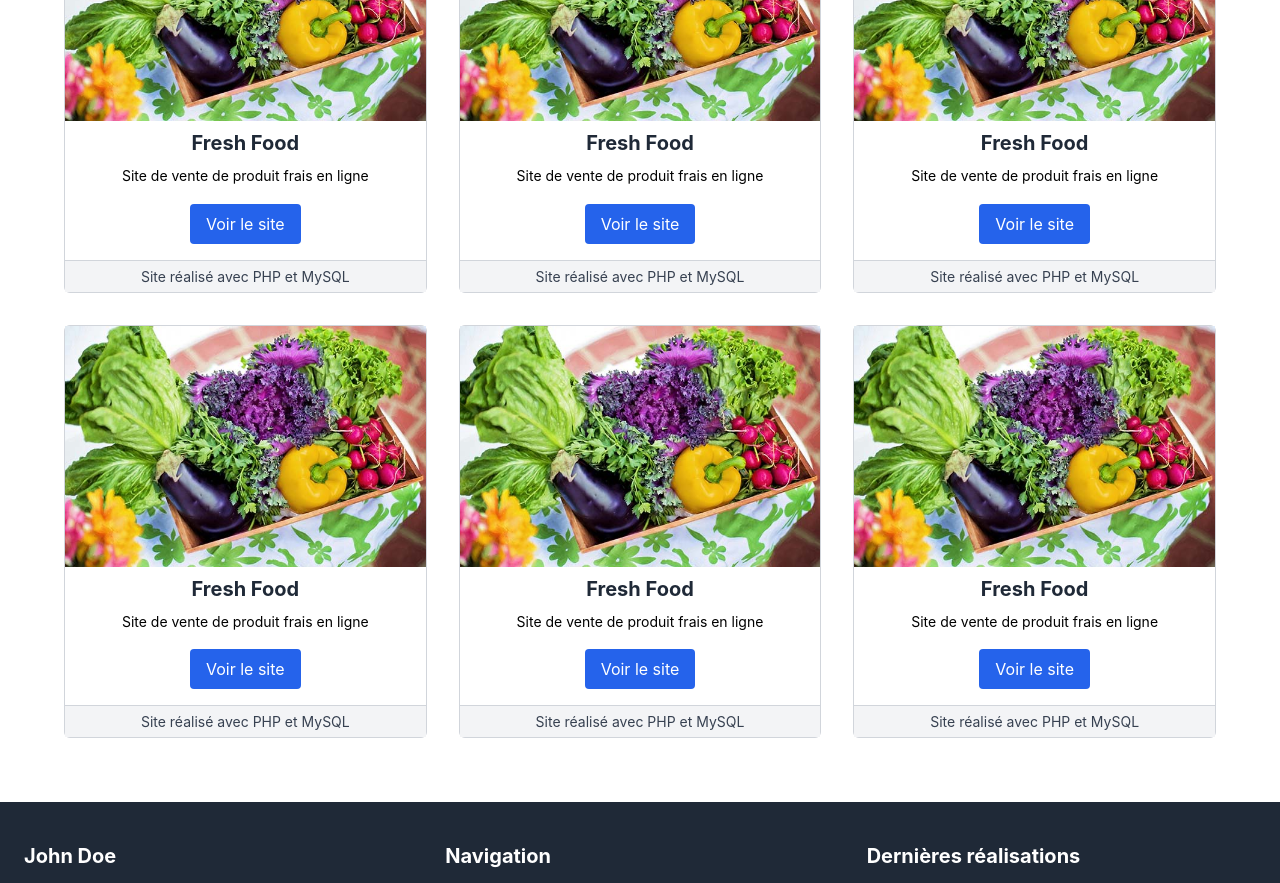
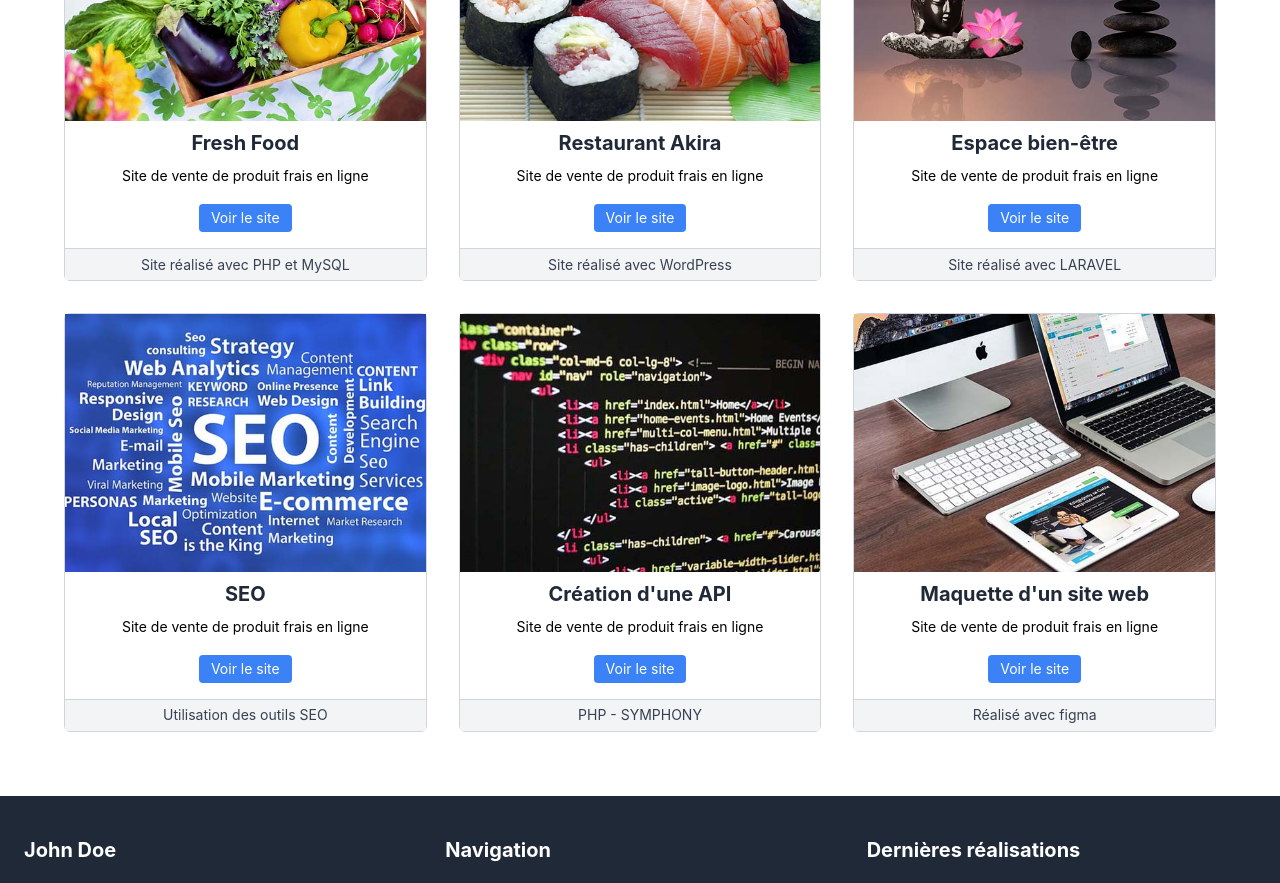
Before and after one commit to DylanPEUA/projet_react, a React (Create React App) app: page /portfolio in a window 1280 px wide. Shown: the part 600-1483 px from the top of the page. Built offline with nearby package versions, Linux system fonts and the light colour scheme.

Commit message:
Page portfolio finalisé

```diff
--- a/src/components/real_portfolio.js
+++ b/src/components/real_portfolio.js
@@ -1,143 +1,79 @@
 import React from 'react';
 
+const portfolioItems = [
+  {
+    title: 'Fresh Food',
+    description: 'Site de vente de produit frais en ligne',
+    imgSrc: '/img/portfolio/fresh-food.jpg',
+    footer: 'Site réalisé avec PHP et MySQL',
+  },
+  {
+    title: 'Restaurant Akira',
+    description: 'Site de vente de produit frais en ligne',
+    imgSrc: '/img/portfolio/restaurant-japonais.jpg',
+    footer: 'Site réalisé avec WordPress',
+  },
+  {
+    title: 'Espace bien-être',
+    description: 'Site de vente de produit frais en ligne',
+    imgSrc: '/img/portfolio/espace-bien-etre.jpg',
+    footer: 'Site réalisé avec LARAVEL',
+  },
+  {
+    title: 'SEO',
+    description: 'Site de vente de produit frais en ligne',
+    imgSrc: '/img/portfolio/seo.jpg',
+    footer: 'Utilisation des outils SEO',
+  },
+  {
+    title: 'Création d\'une API',
+    description: 'Site de vente de produit frais en ligne',
+    imgSrc: '/img/portfolio/coder.jpg',
+    footer: 'PHP - SYMPHONY',
+  },
+  {
+    title: 'Maquette d\'un site web',
+    description: 'Site de vente de produit frais en ligne',
+    imgSrc: '/img/portfolio/screens.jpg',
+    footer: 'Réalisé avec figma',
+  },
+];
+
+function PortfolioCard({ title, description, imgSrc, footer }) {
+  return (
+    <div className="border border-gray-300 rounded-md">
+      <div className="flex flex-col items-center justify-center text-white">
+        <img
+          src={imgSrc}
+          alt={title}
+          className="w-auto h-auto max-w-full"
+          style={{ maxWidth: '100%', height: 'auto' }}
+        />
+      </div>
+      <h3 className="text-xl font-bold text-gray-800 mt-2 mb-2">{title}</h3>
+      <p className="text-black text-sm leading-relaxed mb-4">{description}</p>
+      <button className="bg-blue-500 hover:bg-blue-600 text-white text-sm py-1 px-3 rounded mb-4">
+        Voir le site
+      </button>
+      <div className="border-t border-gray-300 text-gray-700 text-sm bg-gray-100 text-center flex items-center justify-center h-8">
+        {footer}
+      </div>
+    </div>
+  );
+}
 
 function Realportfolio() {
   return (
     <>
-        {/* Fresh Food */}
-        <div className="border border-gray-300 rounded-md">
-            <div className="flex flex-col items-center justify-center text-white">
-                <img
-                src="/img/portfolio/fresh-food.jpg"
-                alt="Service"
-                className="w-auto h-auto"
-                style={{ maxWidth: '100%', height: 'auto' }}
-                />
-            </div>
-            <h3 className="text-xl font-bold text-gray-800 mt-2 mb-2">Fresh Food</h3>
-            <p className="text-black text-sm leading-relaxed mb-4">
-                Site de vente de produit frais en ligne
-            </p>
-            <button className="bg-blue-600 hover:bg-blue-700 text-white py-2 px-4 rounded mb-4">
-                Voir le site
-            </button>
-           <div className="border-t border-gray-300 text-gray-700 text-sm bg-gray-100 text-center flex items-center justify-center h-8">
-                Site réalisé avec PHP et MySQL
-            </div>
-        </div>
-
-        {/* Fresh Food */}
-        <div className="border border-gray-300 rounded-md">
-            <div className="flex flex-col items-center justify-center text-white">
-                <img
-                src="/img/portfolio/fresh-food.jpg"
-                alt="Service"
-                className="w-auto h-auto"
-                style={{ maxWidth: '100%', height: 'auto' }}
-                />
-            </div>
-            <h3 className="text-xl font-bold text-gray-800 mt-2 mb-2">Fresh Food</h3>
-            <p className="text-black text-sm leading-relaxed mb-4">
-                Site de vente de produit frais en ligne
-            </p>
-            <button className="bg-blue-600 hover:bg-blue-700 text-white py-2 px-4 rounded mb-4">
-                Voir le site
-            </button>
-           <div className="border-t border-gray-300 text-gray-700 text-sm bg-gray-100 text-center flex items-center justify-center h-8">
-                Site réalisé avec PHP et MySQL
-            </div>
-        </div>
-
-        {/* Fresh Food */}
-        <div className="border border-gray-300 rounded-md">
-            <div className="flex flex-col items-center justify-center text-white">
-                <img
-                src="/img/portfolio/fresh-food.jpg"
-                alt="Service"
-                className="w-auto h-auto"
-                style={{ maxWidth: '100%', height: 'auto' }}
-                />
-            </div>
-            <h3 className="text-xl font-bold text-gray-800 mt-2 mb-2">Fresh Food</h3>
-            <p className="text-black text-sm leading-relaxed mb-4">
-                Site de vente de produit frais en ligne
-            </p>
-            <button className="bg-blue-600 hover:bg-blue-700 text-white py-2 px-4 rounded mb-4">
-                Voir le site
-            </button>
-           <div className="border-t border-gray-300 text-gray-700 text-sm bg-gray-100 text-center flex items-center justify-center h-8">
-                Site réalisé avec PHP et MySQL
-            </div>
-        </div>
-
-        {/* Fresh Food */}
-        <div className="border border-gray-300 rounded-md">
-            <div className="flex flex-col items-center justify-center text-white">
-                <img
-                src="/img/portfolio/fresh-food.jpg"
-                alt="Service"
-                className="w-auto h-auto"
-                style={{ maxWidth: '100%', height: 'auto' }}
-                />
-            </div>
-            <h3 className="text-xl font-bold text-gray-800 mt-2 mb-2">Fresh Food</h3>
-            <p className="text-black text-sm leading-relaxed mb-4">
-                Site de vente de produit frais en ligne
-            </p>
-            <button className="bg-blue-600 hover:bg-blue-700 text-white py-2 px-4 rounded mb-4">
-                Voir le site
-            </button>
-           <div className="border-t border-gray-300 text-gray-700 text-sm bg-gray-100 text-center flex items-center justify-center h-8">
-                Site réalisé avec PHP et MySQL
-            </div>
-        </div>
-
-
-        {/* Fresh Food */}
-        <div className="border border-gray-300 rounded-md">
-            <div className="flex flex-col items-center justify-center text-white">
-                <img
-                src="/img/portfolio/fresh-food.jpg"
-                alt="Service"
-                className="w-auto h-auto"
-                style={{ maxWidth: '100%', height: 'auto' }}
-                />
-            </div>
-            <h3 className="text-xl font-bold text-gray-800 mt-2 mb-2">Fresh Food</h3>
-            <p className="text-black text-sm leading-relaxed mb-4">
-                Site de vente de produit frais en ligne
-            </p>
-            <button className="bg-blue-600 hover:bg-blue-700 text-white py-2 px-4 rounded mb-4">
-                Voir le site
-            </button>
-           <div className="border-t border-gray-300 text-gray-700 text-sm bg-gray-100 text-center flex items-center justify-center h-8">
-                Site réalisé avec PHP et MySQL
-            </div>
-        </div>
-
-
-        {/* Fresh Food */}
-        <div className="border border-gray-300 rounded-md">
-            <div className="flex flex-col items-center justify-center text-white">
-                <img
-                src="/img/portfolio/fresh-food.jpg"
-                alt="Service"
-                className="w-auto h-auto"
-                style={{ maxWidth: '100%', height: 'auto' }}
-                />
-            </div>
-            <h3 className="text-xl font-bold text-gray-800 mt-2 mb-2">Fresh Food</h3>
-            <p className="text-black text-sm leading-relaxed mb-4">
-                Site de vente de produit frais en ligne
-            </p>
-            <button className="bg-blue-600 hover:bg-blue-700 text-white py-2 px-4 rounded mb-4">
-                Voir le site
-            </button>
-           <div className="border-t border-gray-300 text-gray-700 text-sm bg-gray-100 text-center flex items-center justify-center h-8">
-                Site réalisé avec PHP et MySQL
-            </div>
-        </div>
-
+      {portfolioItems.map((item, index) => (
+        <PortfolioCard
+          key={index}
+          title={item.title}
+          description={item.description}
+          imgSrc={item.imgSrc}
+          footer={item.footer}
+        />
+      ))}
     </>
   );
 }
```
